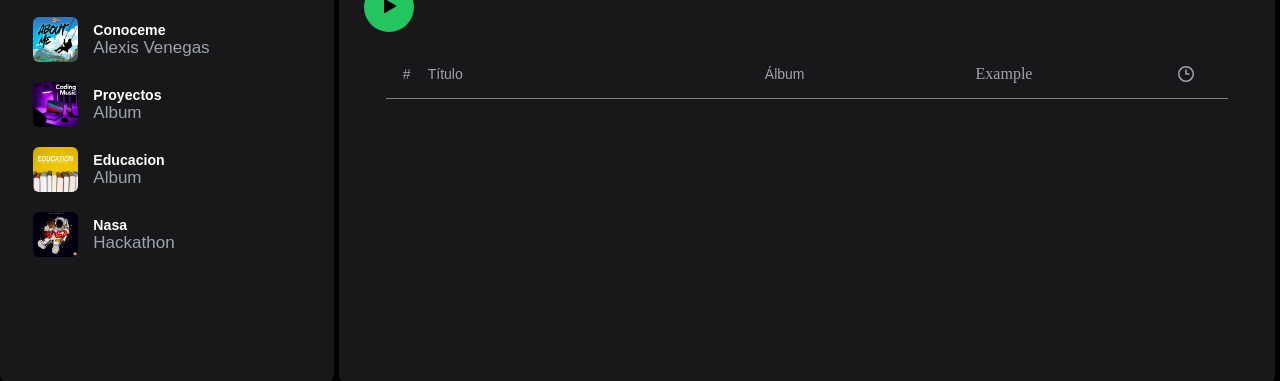
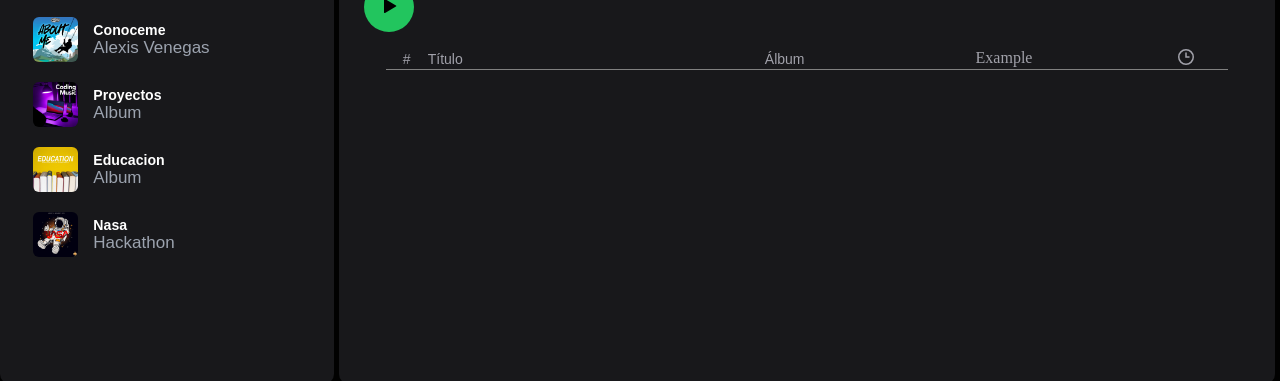
Before and after one commit to AlexisVennegas/Spotify-Portfolio, an Astro site in the folder spotify-portoflio/: page /1 in a window 1280 px wide. Shown: the part 296-677 px from the top of the page. Built offline with nearby package versions, Linux system fonts and the light colour scheme; Astro itself is replaced by a stand-in of ours.

Commit message:
refactor: Remove commented out code for song list items in AsideLibrary and List components

```diff
--- a/spotify-portoflio/src/pages/[id].astro
+++ b/spotify-portoflio/src/pages/[id].astro
@@ -213,7 +213,7 @@ const showIcon = id === "Nasa" ? "none" : "flex";
 
 	.sectionMiddle {
 		width: 100%;
-		height: 50%;
+		height: auto;
 		/* border: 1px solid white; */
 		display: flex;
 		justify-content: center;
```
Also changed, not shown: spotify-portoflio/src/components/AsideLibrary.astro (+1 -11 lines), spotify-portoflio/src/components/List/List.astro (+0 -19 lines).
